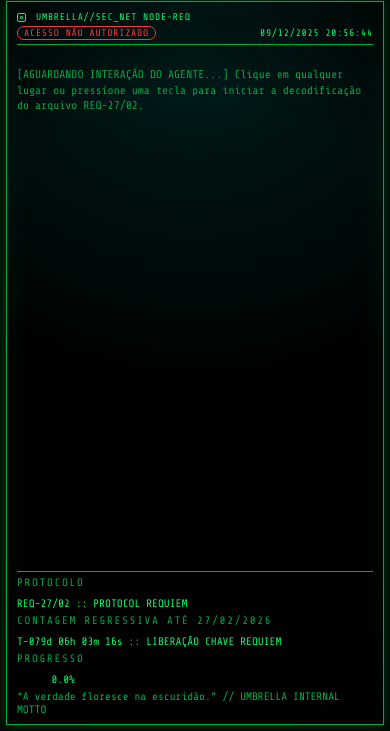
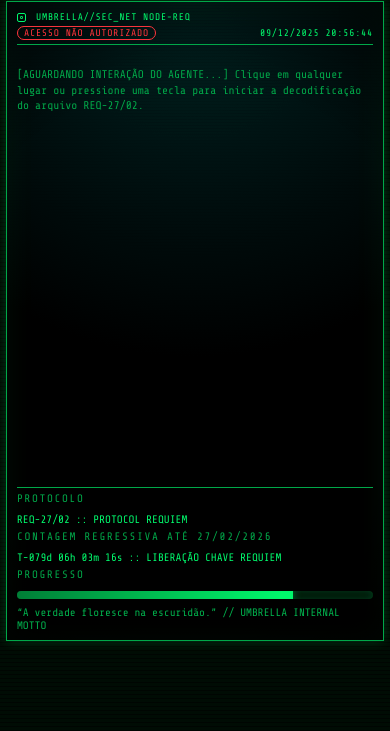
Before and after one commit to StefanySuzany/UmbrellaCorporation, a plain HTML site: page index.html in a window 390 px wide. Shown: the part 113-844 px from the top of the page. Drawn offline with nearby package versions, Linux system fonts and the light colour scheme.

Commit message:
Fix: Responsividade para mobile
footer para aparecer em celular e progress bar

```diff
--- a/index.html
+++ b/index.html
@@ -369,7 +369,7 @@
             scrollbar-color: #00aa55 #001a00;
         }
 
-        /* ===== Barra de progresso do protocolo ===== */
+        /* ===== Barra de progresso do protocolo =====
         .progress-wrapper {
             display: flex;
             align-items: center;
@@ -398,7 +398,46 @@
             font-variant-numeric: tabular-nums;
             min-width: 52px;
             text-align: right;
+        } */
+
+        /* ===== Barra de progresso do protocolo ===== */
+        .progress-wrapper {
+            display: flex;
+            align-items: center;
+            gap: 6px;
+            flex: 1;
+            width: 100%;
+            /* garante que ocupe a linha toda */
+            max-width: 100%;
         }
+
+        .progress-bar {
+            flex: 0 0 auto;
+            /* não depende mais do flex para largura */
+            width: 100%;
+            /* barra sempre cheia na horizontal */
+            height: 8px;
+            /* um pouco mais alta pra ficar mais visível no mobile */
+            border-radius: 999px;
+            background: rgba(0, 255, 127, 0.08);
+            box-shadow: 0 0 6px #00ff7f33 inset;
+            overflow: hidden;
+        }
+
+        .progress-fill {
+            height: 100%;
+            width: 0%;
+            background: linear-gradient(90deg, #007f3f, #00ff7f);
+            box-shadow: 0 0 8px #00ff7f88;
+            transition: width 0.4s ease-out;
+        }
+
+        .progress-text {
+            font-variant-numeric: tabular-nums;
+            min-width: 52px;
+            text-align: right;
+        }
+
 
         /* ========= RESPONSIVO (MOBILE/TABLET) ========= */
 
@@ -419,7 +458,7 @@
             .terminal-container {
                 max-width: 100%;
                 width: 100%;
-                height: 100vh;
+                height: 90vh;
                 padding: 6px;
             }
 
@@ -455,6 +494,7 @@
             .footer-row {
                 flex-direction: column;
                 align-items: flex-start;
+                width: 100%;
             }
 
             .tagline {
@@ -763,7 +803,7 @@
         const progressPercentEl = document.getElementById("progressPercent");
 
         const targetDate = new Date("2026-02-27T00:00:00-03:00");
-        const progressStartDate = new Date();
+        const progressStartDate = new Date("2025-03-10T00:00:00-03:00");
 
         function updateCountdown() {
             const now = new Date();
```
